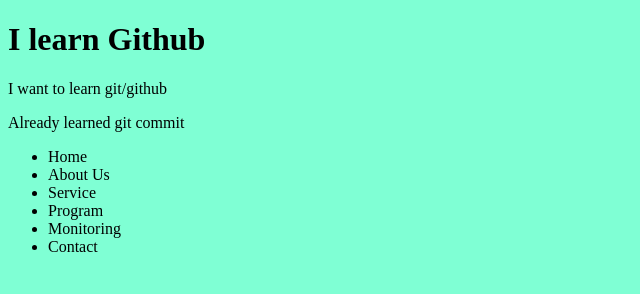
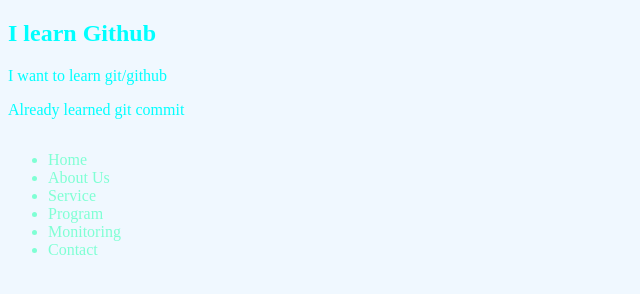
Before and after one commit to arifuldeveloper/my-3rd-website, a plain HTML site: page index.html in a window 1280 px wide. Shown: the whole page, without its empty margins (0-640 px from the left). Drawn offline with Linux system fonts and the light colour scheme.

Commit message:
extentions check

```diff
--- a/index.html
+++ b/index.html
@@ -4,11 +4,11 @@
     <meta charset="UTF-8" />
     <meta http-equiv="X-UA-Compatible" content="IE=edge" />
     <meta name="viewport" content="width=device-width, initial-scale=1.0" />
-    <link rel="stylesheet" href="style.css">
+    <link rel="stylesheet" href="style.css" />
     <title>Git</title>
   </head>
   <body>
-    <h1>I learn Github</h1>
+    <h2>I learn Github</h2>
     <p>I want to learn git/github</p>
     <p>Already learned git commit</p>
     <div class="menu">
--- a/style.css
+++ b/style.css
@@ -1,3 +1,10 @@
-body{
-  background-color: aquamarine;
+body {
+  background-color: aliceblue;
+  color: aqua;
 }
+.menu{
+  color: aquamarine;
+  margin: auto;
+  padding: auto;
+  display: flex;
+}
```
